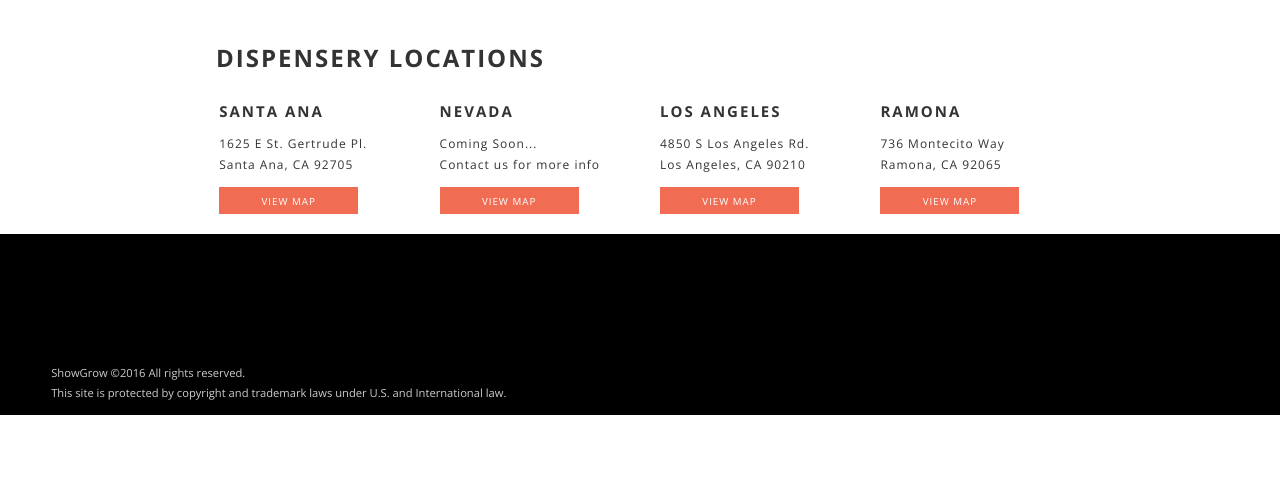
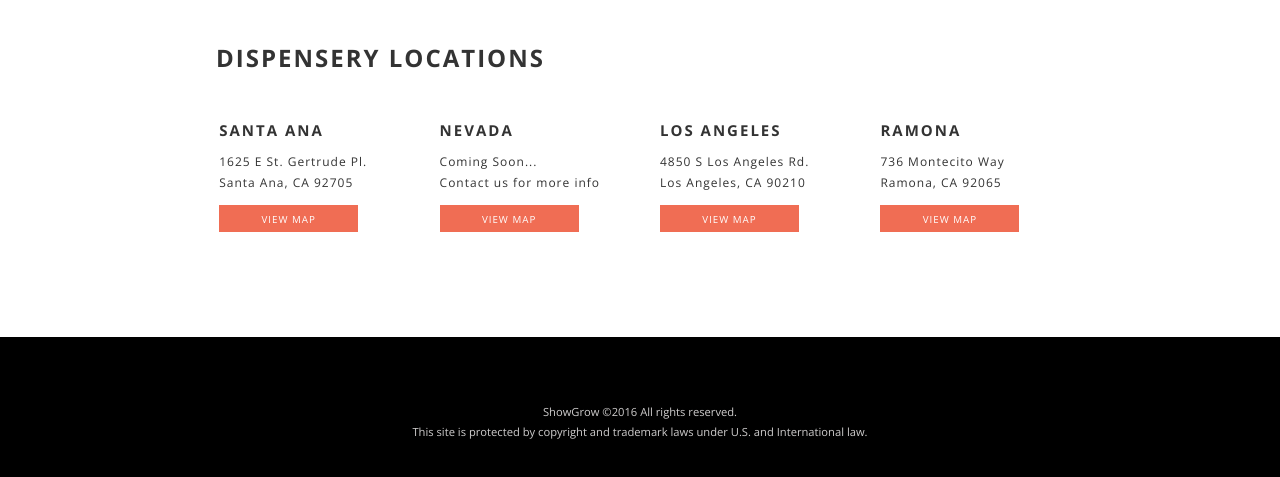
Before and after one commit to ParkerReed90/ShowGrow_Splash, a plain HTML site: page index.html in a window 1280 px wide. Shown: the part 1135-1612 px from the top of the page. Before the commit the page ends 1550 px from the top, so only its background shows below. Drawn offline with nearby package versions, Linux system fonts and the light colour scheme.

Commit message:
Footer Styling

```diff
--- a/css/style.css
+++ b/css/style.css
@@ -237,7 +237,8 @@
 	bottom: 0;
 	width: 100%;
 	background-color: #000;
-	padding: 10% 0 1% 4%;
+	padding: 5% 0 5% 0vw;
+    text-align: center;
 }
 
 .footer small {
@@ -365,7 +366,7 @@
 
 	locations {
 		padding: 0 6%;
-		height: 850px;
+		height: 940px;
 	}
 
 	#locationVid {
@@ -434,7 +435,7 @@
 	}
 
 	#dispensery.row h1 {
-		padding: 0 5% 5%;
+		padding: 5% 5% 5%;
 		margin-bottom: -5px;
 	}
 
@@ -492,7 +493,7 @@
 	}
 
 	#dispensery.row h1 {
-		padding: 3% 4% 2%;
+		padding: 3% 4% 4%;
 		margin-bottom: -5px;
 	}
 
@@ -529,7 +530,7 @@
 
 	locations {
 		padding: 0 10%;
-		height: 720px;
+		height: 840px;
 	}
 
 	.max-container {
@@ -550,14 +551,14 @@
 @media screen and (min-width: 1280px) {
 	locations {
 		padding: 0 14%;
-		height: 750px;
+		height: 840px;
 	}
 }
 
 @media screen and (min-width: 1400px) {
 	locations {
 		padding: 0 20%;
-		height: 850px;
+		height: 900px;
 	}
 }
 
```
